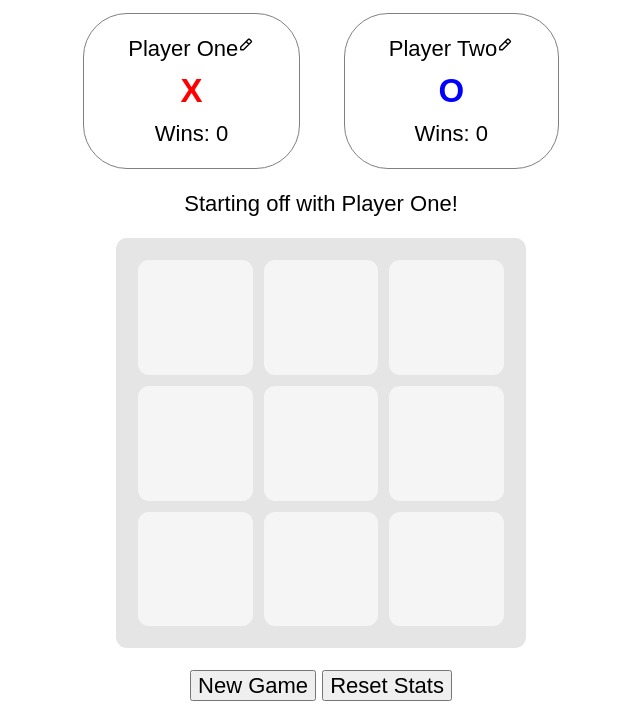
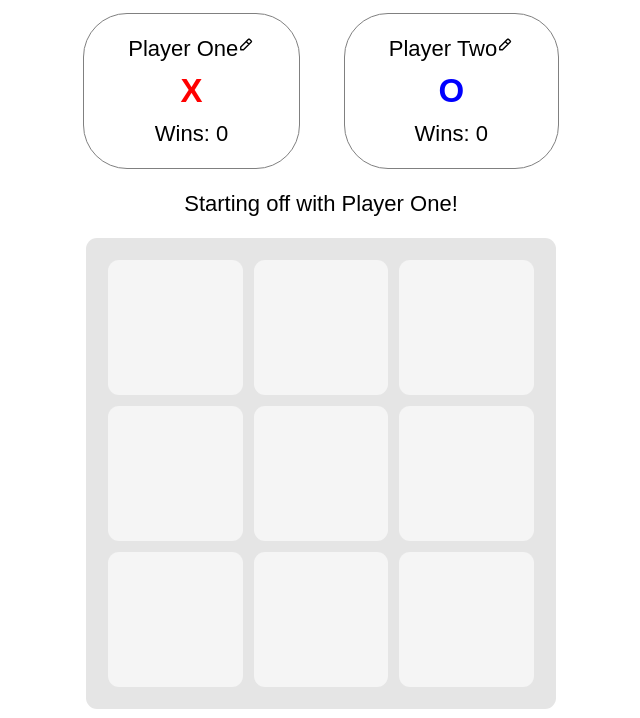
Before and after one commit to PaulaMaged/Tic-Tac-Toe, a website: page public/index.html in a window 1280 px wide. Shown: the part 82-800 px from the top of the page, without its empty margins (319-959 px from the left). Drawn offline with nearby package versions, Linux system fonts and the light colour scheme; files that its build step writes are made by us from their sources.

Commit message:
Revert "Squaring the grid cells to match the gameboard"
This reverts commit d4ef8e3c7317e43799cadc7c323498aff7de803c.

```diff
--- a/src/styles/blocks/_gridGameBoard.scss
+++ b/src/styles/blocks/_gridGameBoard.scss
@@ -2,7 +2,7 @@
     display: grid;
     grid-template-columns: repeat(3, 1fr);
     grid-template-rows: repeat(3, 1fr);
-    width: calc((1 / 3.5) * 100%);
+    width: calc((1 / 3) * 100%);
     max-width: 600px;
     aspect-ratio: 1 / 1;
     background-color: #e5e5e5;
@@ -14,7 +14,6 @@
     align-items: center;
     font-size: 3rem;
     padding: 5%;
-    aspect-ratio: 1 / 1;
     background-color: whitesmoke;
     cursor: pointer;
     transition: transform 0.2s cubic-bezier(0.22, 1, 0.36, 1);
```
